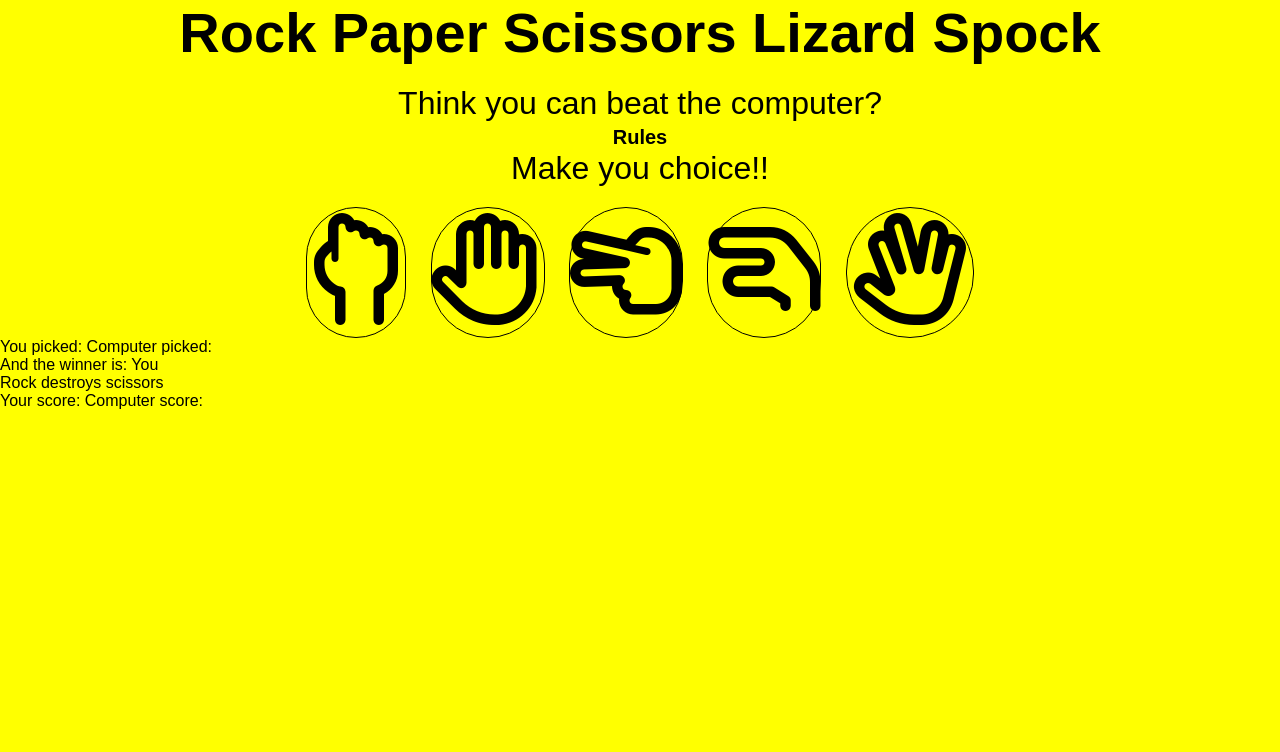
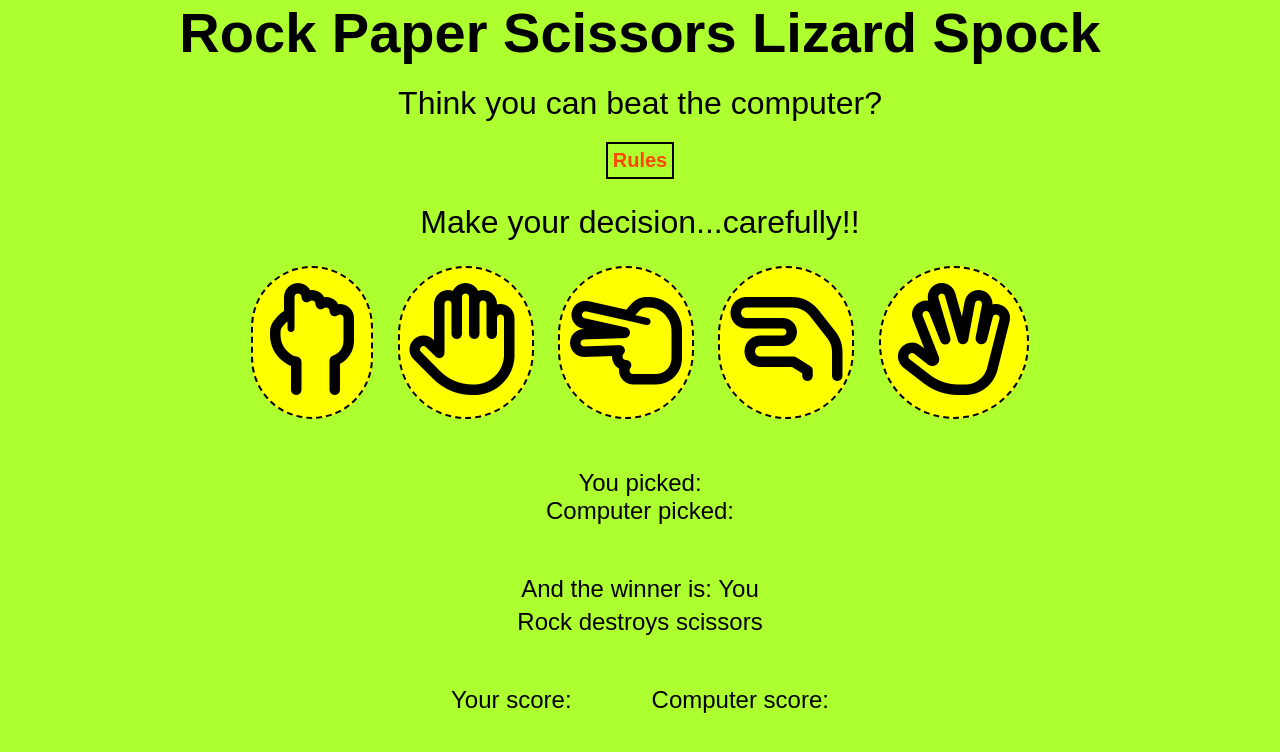
Before and after one commit to conor-b1995/p2-rockPaperScissors, a plain HTML site: page index.html in a window 1280 px wide. Drawn offline with Linux system fonts and the light colour scheme; a web font is replaced by a local one.

Commit message:
Add some comments to HTML and continue with the styling

```diff
--- a/assets/css/style.css
+++ b/assets/css/style.css
@@ -8,19 +8,19 @@
 
 body {
     font-family: 'Kdam Thmor Pro', sans-serif;
-    background-color: yellow;
+    background-color: greenyellow;
     color: black;
 }
 
 /* header section, rules and make pick */
 
-header > h1 {
+header>h1 {
     font-size: 3.5rem;
     text-align: center;
     margin-bottom: 20px;
 }
 
-header > p {
+header>p {
     font-size: 2rem;
     text-align: center;
 }
@@ -28,7 +28,7 @@ header > p {
 .pick {
     font-size: 2rem;
     text-align: center;
-    margin-bottom: 20px;
+    margin: 25px 0 25px 0;
 }
 
 /* buttons */
@@ -36,10 +36,14 @@ header > p {
 .rules {
     font-size: 1.5rem;
     text-align: center;
+    margin-top: 20px;
 }
 
 .btn-rules {
     background-color: transparent;
+    color: orangered;
+    border: 2px solid black;
+    padding: 5px;
 }
 
 .buttons {
@@ -49,7 +53,43 @@ header > p {
 .btn {
     font-size: 7rem;
     border-radius: 110px;
-    background-color: transparent;
-    border: 1px solid black;
+    background-color: yellow;
+    border: 2px dashed black;
     margin: 0 10px;
+    padding: 10px;
 }
+
+.btn:hover {
+    background-color: blue;
+}
+
+/* the user selection and computer selection */
+
+.choices {
+    text-align: center;
+    font-size: 1.5rem;
+    margin-top: 50px;
+}
+
+/* display the winner, user and computer scores info */
+
+.winner {
+    text-align: center;
+    font-size: 1.5rem;
+    margin-top: 50px;
+}
+
+#reason {
+    margin-top: 5px;
+}
+
+.scores {
+    text-align: center;
+    font-size: 1.5rem;
+    margin-top: 50px;
+
+    display: flex;
+    gap: 5rem;
+    /* align-items: center; */
+    justify-content: center;
+}
--- a/index.html
+++ b/index.html
@@ -26,8 +26,10 @@
     </div>
 
     <div class="pick">
-        <p>Make you choice!!</p>
+        <p>Make your decision...carefully!!</p>
     </div>
+
+    <!-- buttons for user selection -->
 
     <div class="buttons">
 
@@ -55,7 +57,8 @@
 
     <div class="choices">
 
-        <span id="user-choice">You picked: </span><span id="comp-choice">Computer picked: </span>
+        <p id="user-choice">You picked: </p>
+        <p id="comp-choice">Computer picked: </p>
 
     </div>
 
```
